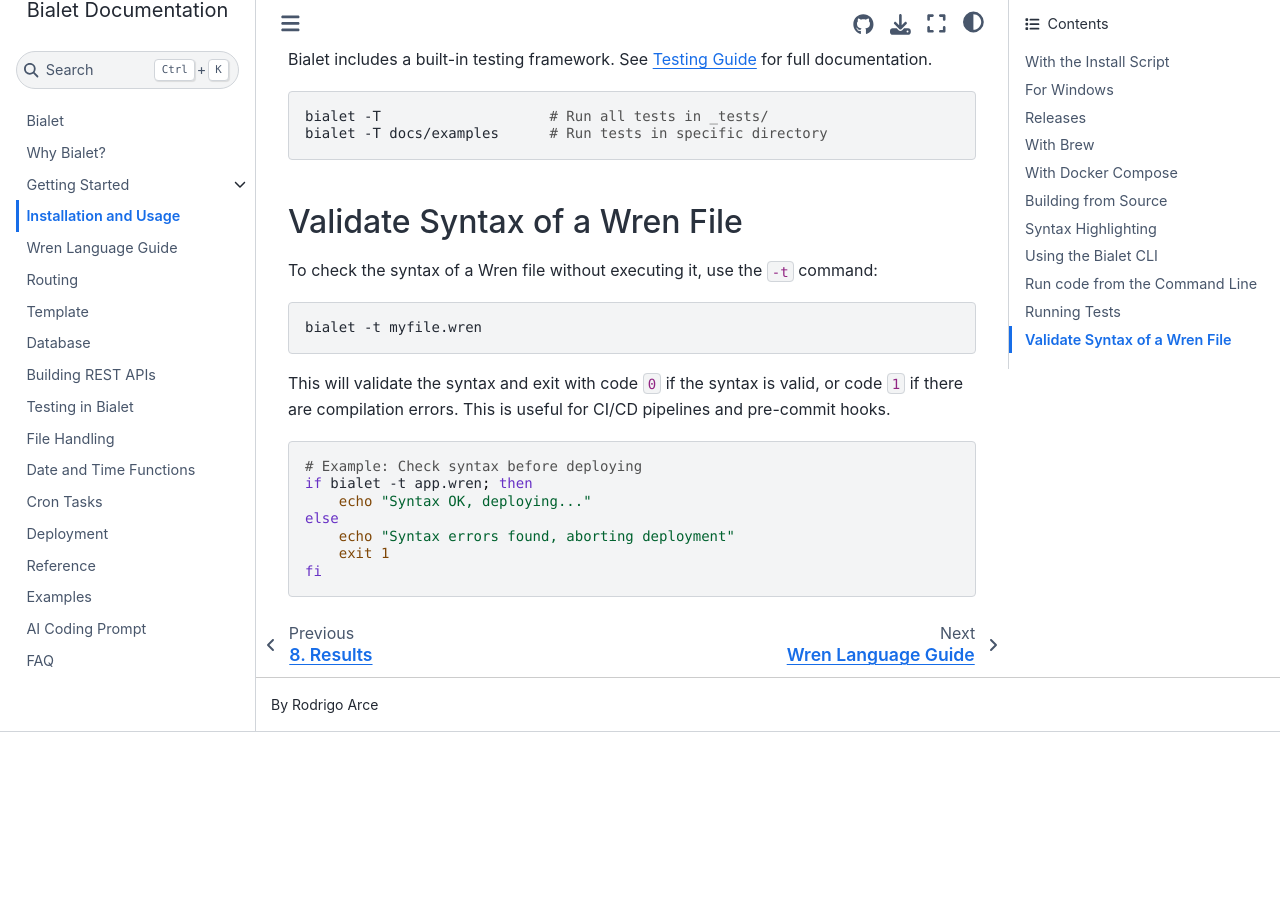
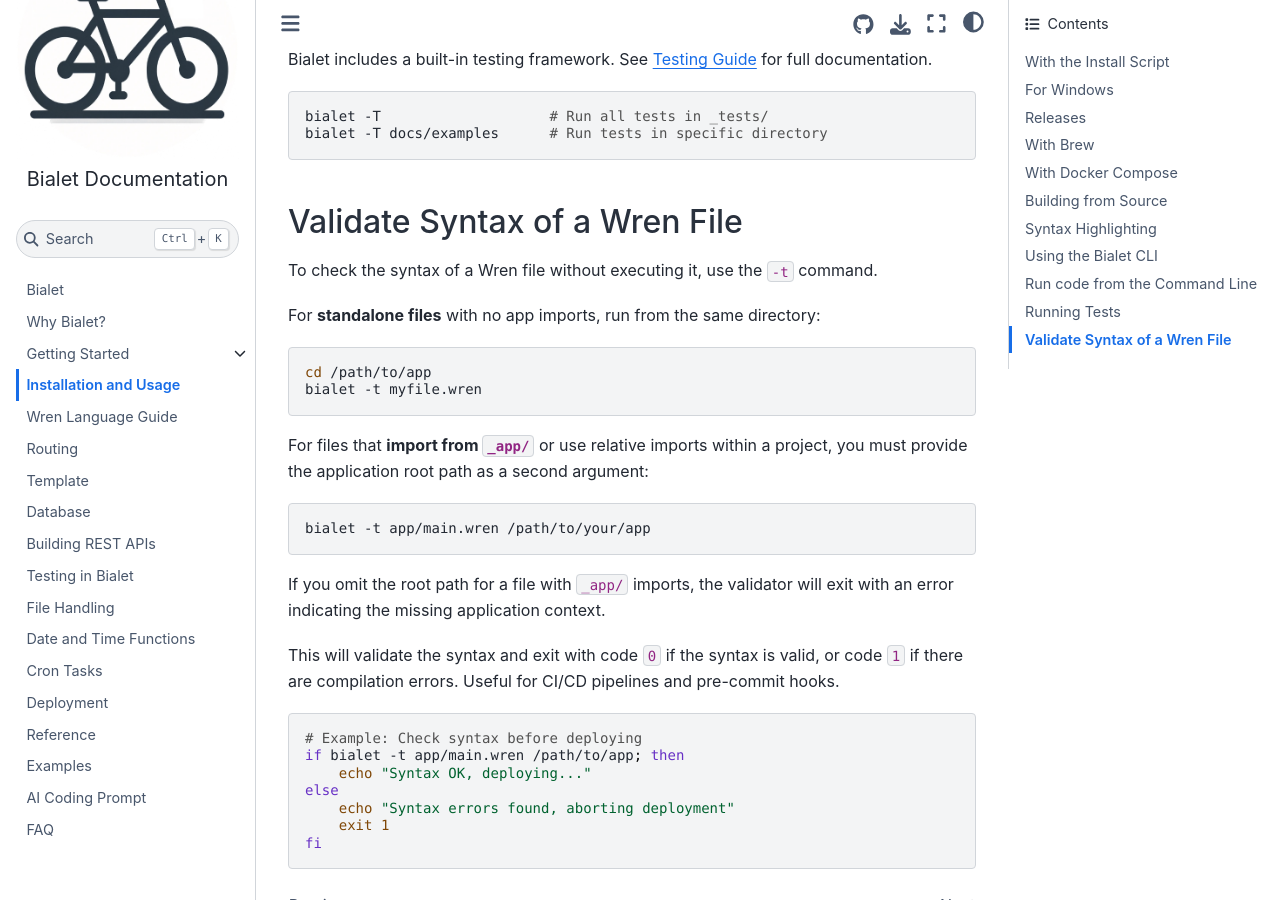
Before and after one commit to bialet/bialet, a Sphinx documentation site: the page built from docs/installation.md, in a window 1280 px wide and 900 px high, scrolled down 5743 px. Built offline with Sphinx 7.4.7 and the Sphinx Book theme 1.1.4, drawn with Linux system fonts in a browser that asks for light colours; the version number could not be read and is left out; before the commit the page ends 6475 px from its top, so only the background shows below that.

Commit message:
fix: -t syntax validator resolves imports with app root context
- bialetValidateSyntax: resolve filePath via realpath, set wrenSetUserData
  before wrenInterpret so relative imports from _app/ resolve correctly
- bialetWrenLoadModule: null guard on wrenGetUserData for calledFrom,
  print clear error when app root is missing instead of crashing
- Accept root_dir as positional arg after -t file (bialet -t file.wren /app)
- Add import-aware syntax tests (pass + fail with root path)
- Update BIALET_USAGE, installation.md, BIALET_PROMPT.md

````diff
--- a/docs/installation.md
+++ b/docs/installation.md
@@ -230,17 +230,32 @@
 
 ## Validate Syntax of a Wren File
 
-To check the syntax of a Wren file without executing it, use the `-t` command:
+To check the syntax of a Wren file without executing it, use the `-t` command.
+
+For **standalone files** with no app imports, run from the same directory:
 
 ```bash
+cd /path/to/app
 bialet -t myfile.wren
 ```
 
-This will validate the syntax and exit with code `0` if the syntax is valid, or code `1` if there are compilation errors. This is useful for CI/CD pipelines and pre-commit hooks.
+For files that **import from `_app/`** or use relative imports within a project,
+you must provide the application root path as a second argument:
+
+```bash
+bialet -t app/main.wren /path/to/your/app
+```
+
+If you omit the root path for a file with `_app/` imports, the validator will
+exit with an error indicating the missing application context.
+
+This will validate the syntax and exit with code `0` if the syntax is valid, or
+code `1` if there are compilation errors. Useful for CI/CD pipelines and
+pre-commit hooks.
 
 ```bash
 # Example: Check syntax before deploying
-if bialet -t app.wren; then
+if bialet -t app/main.wren /path/to/app; then
     echo "Syntax OK, deploying..."
 else
     echo "Syntax errors found, aborting deployment"
````
Also changed, not shown: docs/BIALET_PROMPT.md (+2 -1 lines), 7 other files.
